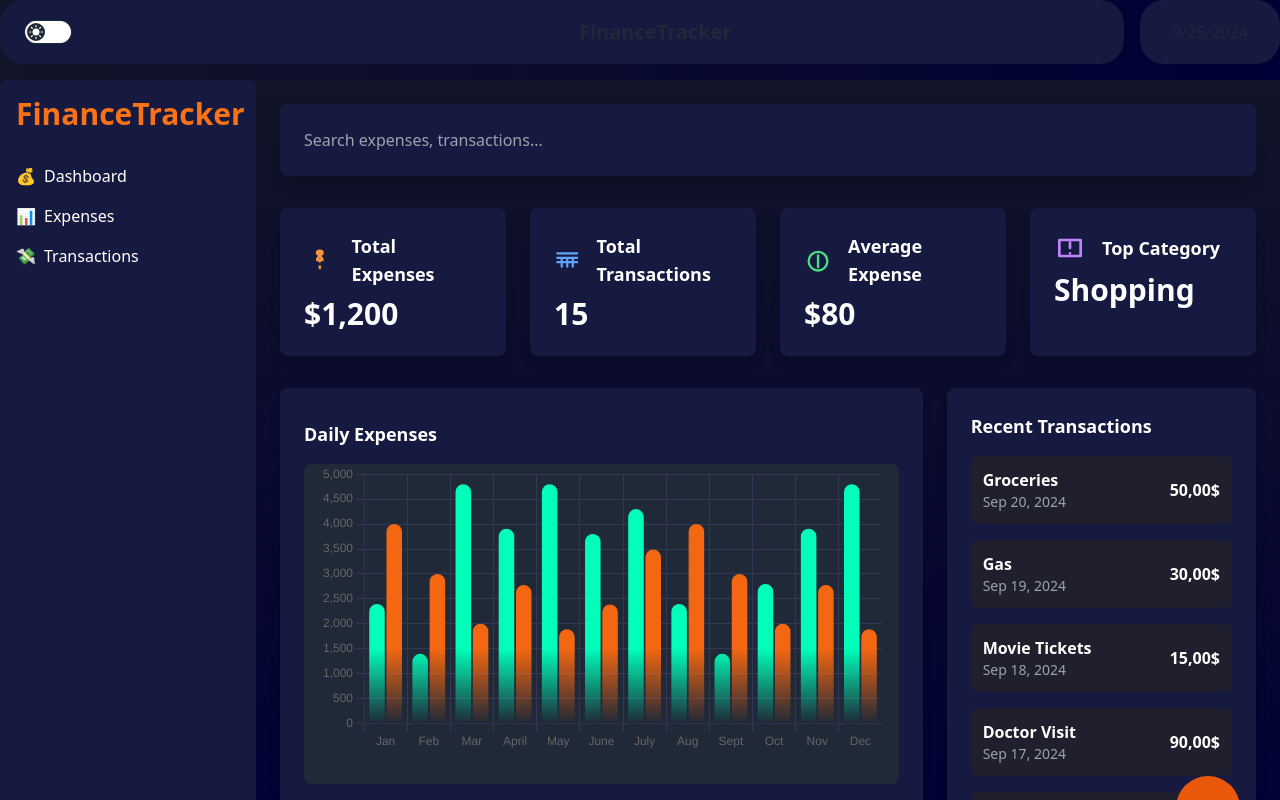
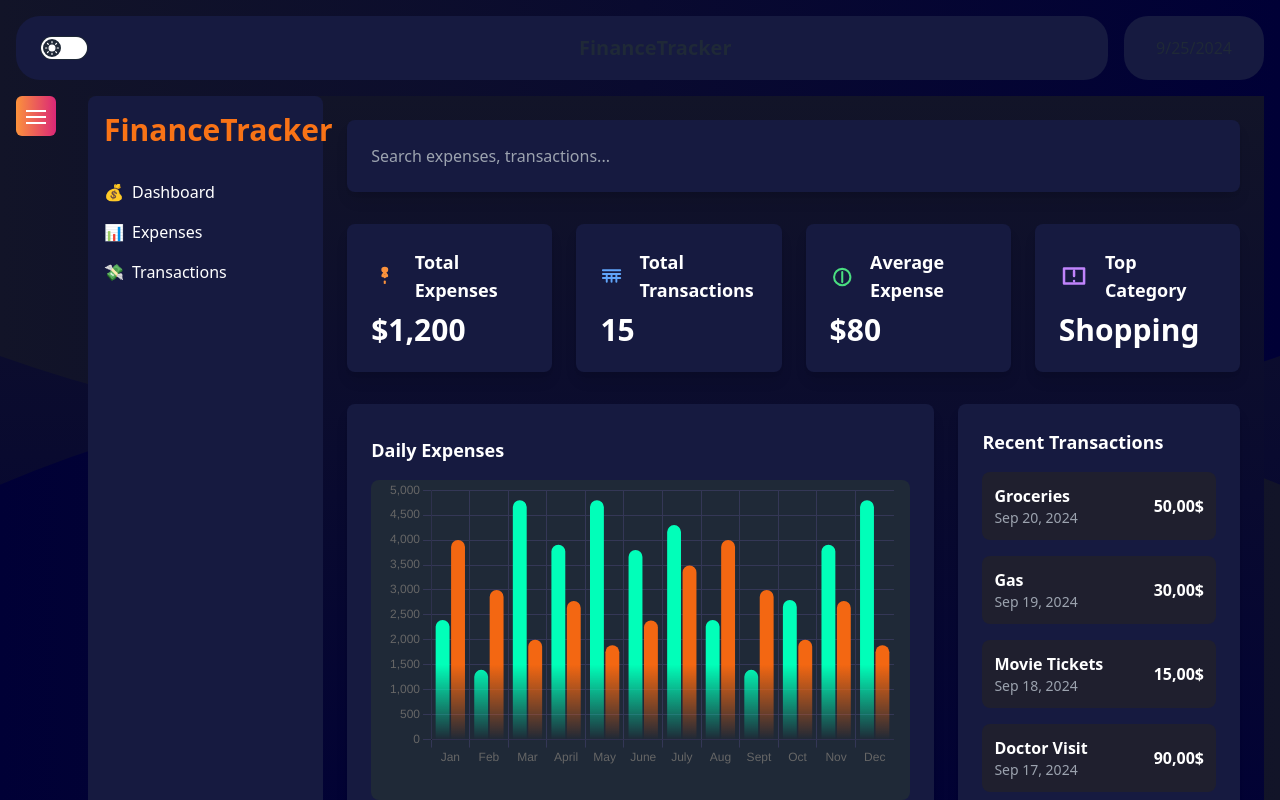
Before and after one commit to Sara-AM91/finance-tracker-frontend, a React (Vite) app: page /expenses in a window 1280 px wide. Shown: the top 800 px of the page. Built offline with nearby package versions, Linux system fonts and the light colour scheme.

Commit message:
added sidebar

```diff
--- a/src/pages/MainLayout.jsx
+++ b/src/pages/MainLayout.jsx
@@ -21,10 +21,13 @@ const MainLayout = () => {
       ></div>
 
       {/* Content Wrapper */}
-      <div className="relative z-10 flex flex-col h-full">
+      <div className="relative z-10 flex flex-col flex-grow overflow-hidden p-4">
         <Header />
-        <div className="flex flex-grow gap-6 h-full">
-          <Outlet /> {/* Dashboard content */}
+        <div className="flex flex-grow overflow-hidden gap-6">
+          <Sidebar />
+          <div className="flex-grow overflow-y-auto">
+            <Outlet /> {/* Dashboard content */}
+          </div>
         </div>
       </div>
     </div>
```
